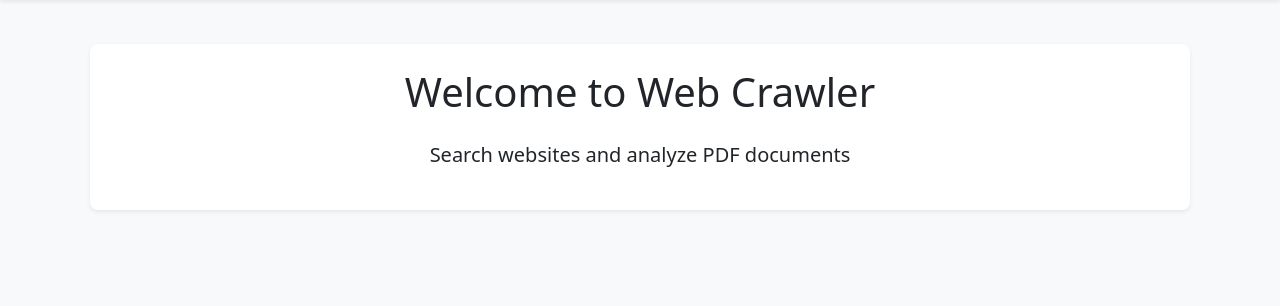
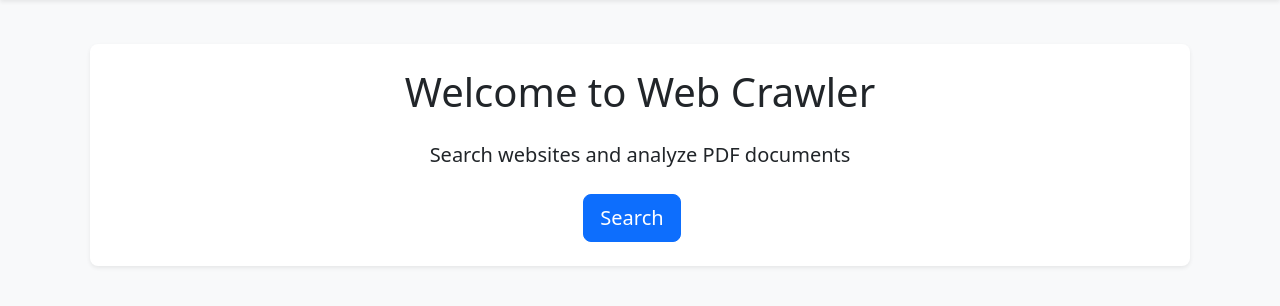
Before and after one commit to Xinlan126/WebCraw, a Flask app: page / in a window 1280 px wide. Shown: the part 96-402 px from the top of the page. Run offline with Flask 3, Linux system fonts and the light colour scheme; the visitor is signed in with stand-in values (Sample User, id 1).

Commit message:
Update index.html

```diff
--- a/templates/index.html
+++ b/templates/index.html
@@ -9,8 +9,12 @@
         <p class="lead">Search websites and analyze PDF documents</p>
         {% if not current_user.is_authenticated %}
             <div class="mt-4">
-                <a href="{{ url_for('login') }}" class="btn btn-primary btn-lg me-3">Login</a>
+                <a href="{{ url_for('login', next=request.endpoint) }}" class="btn btn-primary btn-lg me-3">Login</a>
                 <a href="{{ url_for('register') }}" class="btn btn-success btn-lg">Register</a>
+            </div>
+        {% else %}
+            <div class="mt-4">
+                <a href="{{ url_for('search') }}" class="btn btn-primary btn-lg me-3">Search</a>
             </div>
         {% endif %}
     </div>
```
